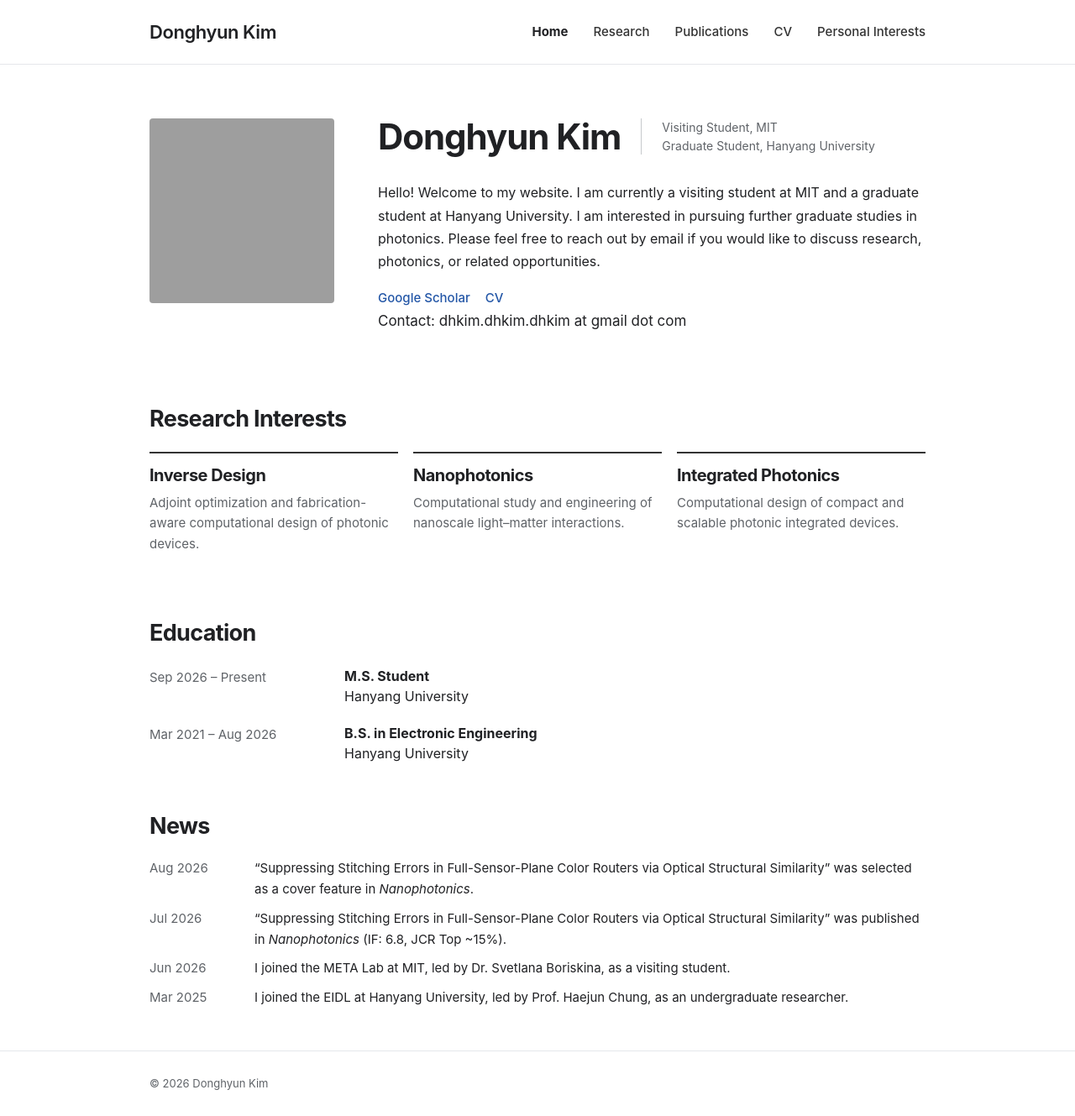
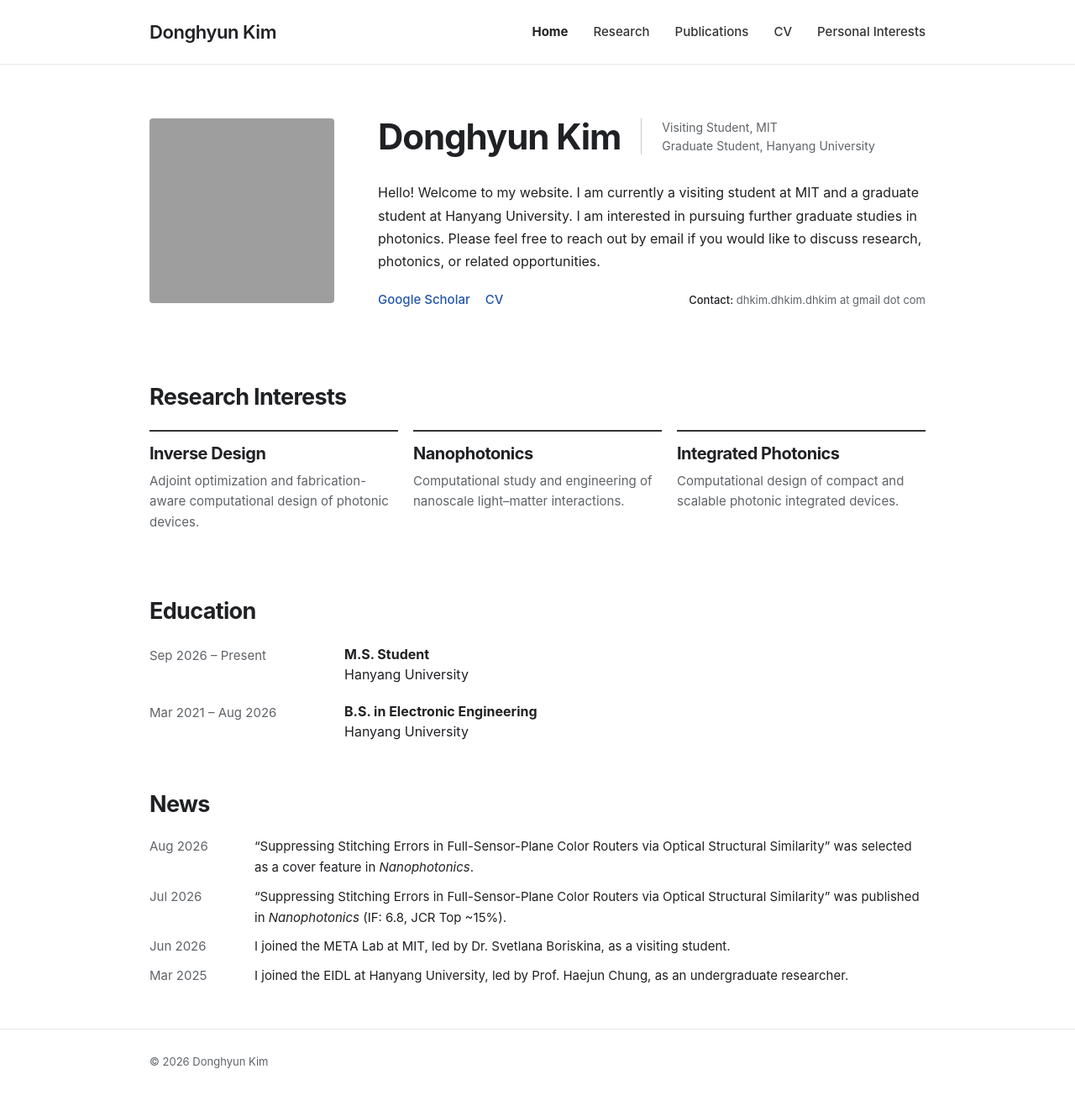
Before and after one commit to dhkim-dhkim-dhkim/dhkim-dhkim-dhkim.github.io, a Jekyll site: the page built from index.md, in a window 1280 px wide. Shown: the whole page at 84% size. Built offline with Jekyll 4.4.1, drawn with Linux system fonts in a browser that asks for light colours; after the commit the page ends 1303 px from its top, so only the background shows below that; grey boxes are pictures that could not be loaded.

Commit message:
Update style.css

```diff
--- a/assets/css/style.css
+++ b/assets/css/style.css
@@ -220,25 +220,30 @@ a {
   font-size: 16px;
   line-height: 1.7;
 
-  margin-bottom: 12px;
+  margin-bottom: 20px;
 }
 
-.contact-info {
-  color: var(--muted);
 
-  font-size: 14px;
+/* ---------- Links + Contact ---------- */
 
-  margin-top: 0;
-  margin-bottom: 18px;
+.hero-meta-row {
+  display: flex;
+  align-items: center;
+  justify-content: space-between;
+
+  gap: 30px;
+
+  max-width: 680px;
 }
 
 .social-links {
   display: flex;
+  align-items: center;
   flex-wrap: wrap;
 
-  gap: 9px 18px;
+  gap: 18px;
 
-  margin-top: 18px;
+  margin: 0;
 }
 
 .social-links a {
@@ -252,6 +257,22 @@ a {
 
 .social-links a:hover {
   text-decoration: underline;
+}
+
+.contact-inline {
+  color: var(--muted);
+
+  font-size: 13px;
+
+  white-space: nowrap;
+
+  text-align: right;
+}
+
+.contact-label {
+  color: var(--text);
+
+  font-weight: 500;
 }
 
 
@@ -631,6 +652,18 @@ a {
     white-space: normal;
   }
 
+  .hero-meta-row {
+    display: block;
+  }
+
+  .contact-inline {
+    margin-top: 12px;
+
+    text-align: left;
+
+    white-space: normal;
+  }
+
   .interest-grid {
     grid-template-columns: 1fr;
   }
```
